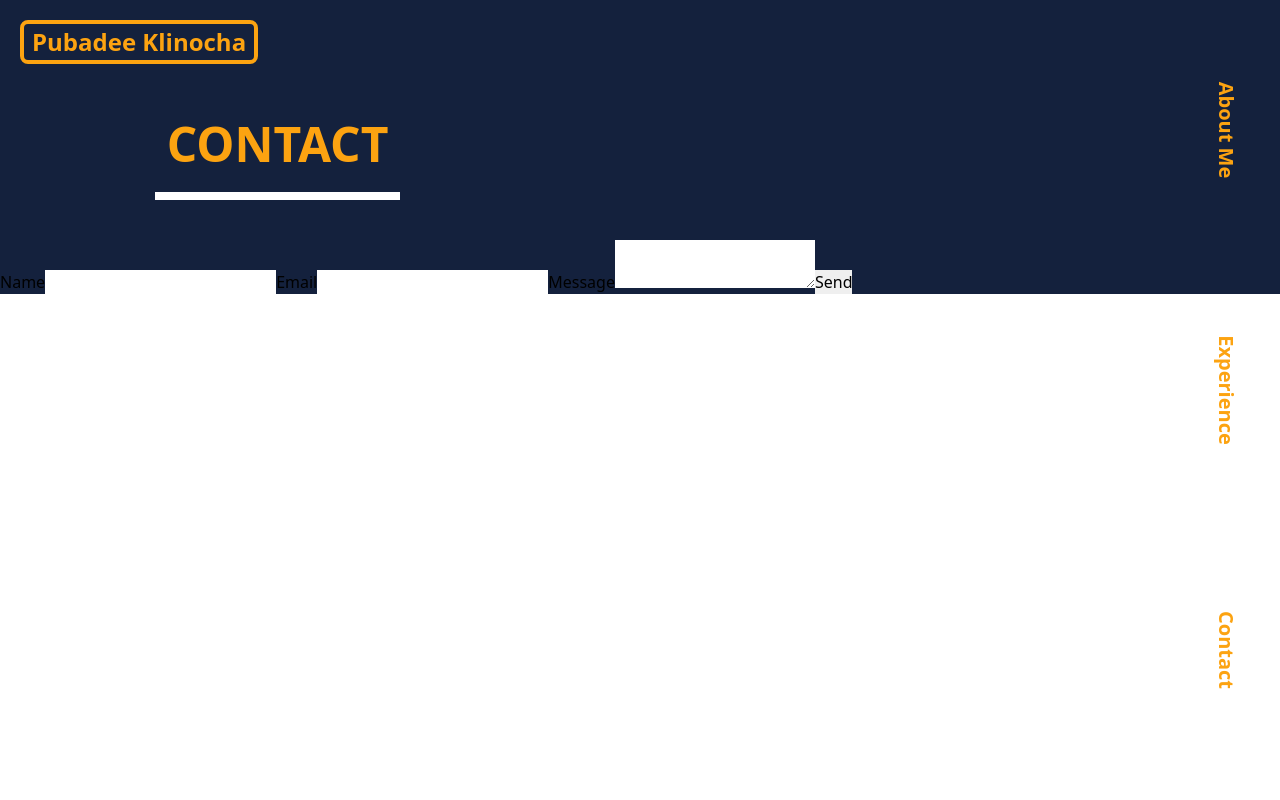
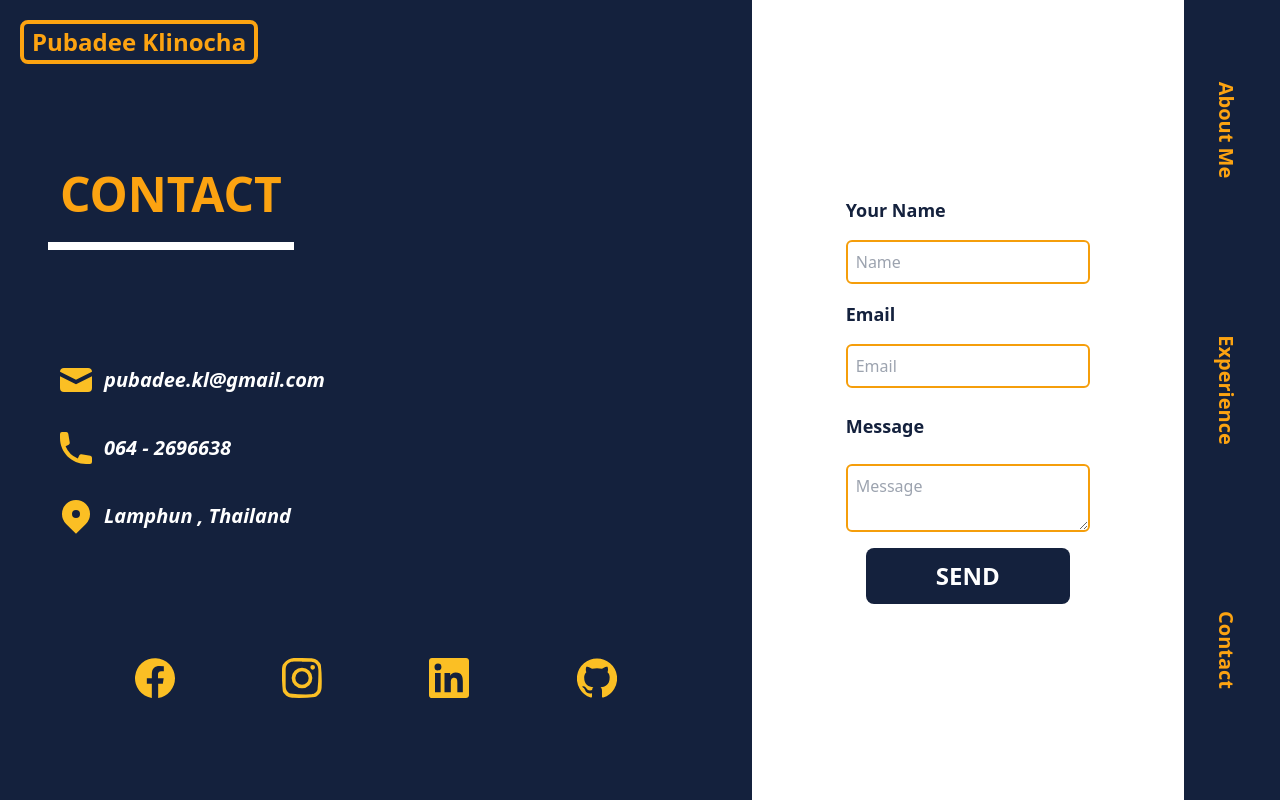
Before and after one commit to poom9091/Portfolios, a Vue app: page /contact in a window 1280 px wide. Built offline with nearby package versions, Linux system fonts and the light colour scheme.

Commit message:
created contact

```diff
--- a/src/components/Contact/Email.vue
+++ b/src/components/Contact/Email.vue
@@ -1,13 +1,15 @@
 <template>
-  <form class="contact-form" @submit.prevent="sendEmail">
-    <label>Name</label>
-    <input type="text" name="user_name">
-    <label>Email</label>
-    <input type="email" name="user_email">
-    <label>Message</label>
-    <textarea name="message"></textarea>
-    <input type="submit" value="Send">
-  </form>
+    <div class=" bg-white py-10 lg:mr-24  w-full lg:w-1/2 flex flex-wrap content-center justify-center  ">
+        <form class=" flex flex-col space-y-4 w-9/12 py-10 px-10 " @submit.prevent="sendEmail">
+            <label class=" text-lg font-bold text-darkblue-cos">Your Name</label>
+            <input class=" border-2 border-yellow-500 rounded-md p-2  " placeholder="Name" type="text" name="user_name">
+            <label class=" text-lg font-bold text-darkblue-cos" >Email</label>
+            <input class=" border-2 border-yellow-500 rounded-md p-2 " placeholder="Email" type="email" name="user_email">
+            <label class=" text-lg font-bold text-darkblue-cos py-2" >Message</label>
+            <textarea class=" border-2 border-yellow-500 rounded-md p-2 " name="message" placeholder="Message" ></textarea>
+            <input class="  bg-darkblue-cos rounded-lg  text-white-cos text-2xl py-3 font-bold uppercase w-10/12 mx-auto hover:bg-yellow-cos"  type="submit" value="Send">
+        </form>
+    </div>
 </template>
 
 <script>
--- a/src/components/Home/contact.vue
+++ b/src/components/Home/contact.vue
@@ -37,7 +37,7 @@ export default {
       },
    methods:{
       toLink(link) {
-      window.location.href = link;
+        window.location.href = link;
     },
    }
 }
--- a/src/views/contact.vue
+++ b/src/views/contact.vue
@@ -1,11 +1,58 @@
 <template>
-   <div class=" bg-darkblue-cos ">
-      <div  class="w-screen h-full  md:w-5/6 mx-auto pt-20 pb-10 md:pt-28 px-12 flex flex-col space-y-5">
-         <div class="h2 text-5xl  border-white border-b-8 pb-6 uppercase">
-            Contact
+   <div class="bg-darkblue-cos">
+   <transition name ="slide-fade" >
+      <div v-if="show" class="  flex  flex-col lg:flex-row ">
+         <div  class="w-screen h-screen  md:w-5/6 mx-auto pt-20 pb-10 md:pt-28 px-12 flex flex-col justify-around ">
+            <div class="h2 text-5xl  border-white border-b-8 pb-6 uppercase">
+               Contact
+            </div>
+            <div class=" space-y-2">
+               <div class="flex items-center hover:bg-hover-icon max-w-max w-auto p-2 rounded-xl">
+                  <svg xmlns="http://www.w3.org/2000/svg" viewBox="0 0 20 20" fill="currentColor" class="fill-current text-yellow-400 h-10">
+                     <path d="M2.003 5.884L10 9.882l7.997-3.998A2 2 0 0016 4H4a2 2 0 00-1.997 1.884z" />
+                     <path d="M18 8.118l-8 4-8-4V14a2 2 0 002 2h12a2 2 0 002-2V8.118z" />
+                  </svg>
+                  <p class=" text-white text-xl p-2 italic font-bold">pubadee.kl@gmail.com</p>
+               </div>
+               <div class="flex items-center hover:bg-hover-icon max-w-max w-auto p-2 rounded-xl">
+                  <svg xmlns="http://www.w3.org/2000/svg" viewBox="0 0 20 20" fill="currentColor"  class="fill-current text-yellow-400 h-10">
+                     <path d="M2 3a1 1 0 011-1h2.153a1 1 0 01.986.836l.74 4.435a1 1 0 01-.54 1.06l-1.548.773a11.037 11.037 0 006.105 6.105l.774-1.548a1 1 0 011.059-.54l4.435.74a1 1 0 01.836.986V17a1 1 0 01-1 1h-2C7.82 18 2 12.18 2 5V3z" />
+                  </svg>
+                  <p class=" text-white text-xl p-2 italic font-bold">064 - 2696638</p>
+               </div>
+               <div class="flex items-center hover:bg-hover-icon max-w-max w-auto p-2 rounded-xl">
+                  <svg xmlns="http://www.w3.org/2000/svg" viewBox="0 0 20 20" fill="currentColor" class="fill-current text-yellow-400 h-10">
+                     <path fill-rule="evenodd" d="M5.05 4.05a7 7 0 119.9 9.9L10 18.9l-4.95-4.95a7 7 0 010-9.9zM10 11a2 2 0 100-4 2 2 0 000 4z" clip-rule="evenodd" />
+                  </svg>
+                  <p class=" text-white text-xl p-2 italic font-bold">Lamphun , Thailand</p>
+               </div>
+            </div>
+            <div class="flex justify-evenly ">
+               <button @click="toLink(facebook)" class=" hover:bg-yellow-cos rounded-lg p-3 px-5 group transition duration-150 ease-in-out transform hover:-translate-y-1">
+                  <svg xmlns="http://www.w3.org/2000/svg" viewBox="0 0 24 24" class="fill-current text-yellow-400 h-10 group-hover:text-white">
+                     <path d="M24 12a12 12 0 10-13.9 12v-8.5h-3v-3.4h3V9.4c0-3 1.8-4.6 4.6-4.6l2.6.2v3h-1.5c-1.5 0-2 .9-2 1.8v2.3h3.4l-.5 3.4h-2.8V24A12 12 0 0024 12.1z"/>
+                  </svg>
+               </button>
+               <button @click="toLink(ig)" class=" hover:bg-yellow-cos rounded-lg p-3 px-5 group transition duration-150 ease-in-out transform hover:-translate-y-1">
+                  <svg viewBox="0 0 24 24" xmlns="http://www.w3.org/2000/svg" class="fill-current text-yellow-400 h-10 group-hover:text-white">
+                     <path d="M12 0H7C5.9.2 5 .4 4.2.7c-.7.3-1.4.7-2 1.4S.8 3.4.5 4.1c-.3.8-.5 1.7-.5 3a83.6 83.6 0 00.5 12.8c.3.7.7 1.4 1.4 2 .7.8 1.3 1.2 2.1 1.5.8.3 1.7.5 3 .5a83.6 83.6 0 0012.8-.5c.7-.3 1.4-.7 2-1.4.8-.7 1.2-1.3 1.5-2.1.3-.8.5-1.7.5-3a83.6 83.6 0 00-.5-12.8c-.3-.7-.7-1.4-1.4-2-.7-.8-1.3-1.2-2.1-1.5-.8-.3-1.7-.5-3-.5L12 0zm0 2.2h4.8c1.2 0 1.9.3 2.3.4.5.3 1 .5 1.4 1 .4.4.6.8.9 1.3.1.4.3 1 .4 2.2a84 84 0 01-.5 12c-.2.5-.4 1-.9 1.4-.4.4-.8.6-1.3.9-.5.1-1.1.3-2.3.4a84.5 84.5 0 01-12-.5c-.5-.2-.9-.4-1.3-.9-.4-.4-.7-.8-.9-1.3-.2-.5-.4-1.1-.4-2.3V12 7c0-1.1.2-1.8.4-2.2.2-.6.5-1 .9-1.4.4-.4.8-.7 1.4-.9.4-.2 1-.3 2.2-.4H12zm0 3.6a6.2 6.2 0 100 12.4 6.2 6.2 0 000-12.4zM12 16a4 4 0 110-8 4 4 0 010 8zm7.8-10.4a1.4 1.4 0 11-2.8 0 1.4 1.4 0 012.8 0z"/>
+                  </svg>
+               </button>
+               <button @click="toLink(linkin)" class=" hover:bg-yellow-cos rounded-lg p-3 px-5 group transition duration-150 ease-in-out transform hover:-translate-y-1">
+                  <svg viewBox="0 0 24 24" xmlns="http://www.w3.org/2000/svg" class="fill-current text-yellow-400 h-10 group-hover:text-white ">
+                     <path d="M20.4 20.5H17v-5.6c0-1.3 0-3-1.9-3-1.8 0-2 1.4-2 2.9v5.7H9.3V9h3.4v1.6c.5-1 1.6-1.9 3.4-1.9 3.6 0 4.2 2.4 4.2 5.5v6.3zm-15-13a2 2 0 110-4.2 2 2 0 010 4.1zm1.7 13H3.6V9H7v11.5zM22.2 0H1.8C.8 0 0 .8 0 1.7v20.6c0 1 .8 1.7 1.8 1.7h20.4c1 0 1.8-.8 1.8-1.7V1.7c0-1-.8-1.7-1.8-1.7z"/>
+                  </svg>
+               </button>
+               <button @click="toLink(git)" class=" hover:bg-yellow-cos rounded-lg p-3 px-5 group transition duration-150 ease-in-out transform hover:-translate-y-1">
+                  <svg viewBox="0 0 24 24" xmlns="http://www.w3.org/2000/svg" class="fill-current text-yellow-400 h-10 group-hover:text-white ">
+                     <path d="M12 .3a12 12 0 00-3.8 23.4c.6.1.8-.3.8-.6v-2c-3.3.7-4-1.6-4-1.6-.6-1.4-1.4-1.8-1.4-1.8-1-.7.1-.7.1-.7 1.2 0 1.9 1.2 1.9 1.2 1 1.8 2.8 1.3 3.5 1 0-.8.4-1.3.7-1.6-2.7-.3-5.5-1.3-5.5-6 0-1.2.5-2.3 1.3-3.1-.2-.4-.6-1.6 0-3.2 0 0 1-.3 3.4 1.2a11.5 11.5 0 016 0c2.3-1.5 3.3-1.2 3.3-1.2.6 1.6.2 2.8 0 3.2.9.8 1.3 1.9 1.3 3.2 0 4.6-2.8 5.6-5.5 5.9.5.4.9 1 .9 2.2v3.3c0 .3.1.7.8.6A12 12 0 0012 .3"/>
+                  </svg>
+               </button>
+            </div>
          </div>
+         <Email />
       </div>
-      <Email/>
+   </transition>
    </div>
 </template>
 
@@ -14,10 +61,36 @@ import Email from '../components/Contact/Email.vue'
 export default {
    components:{
       Email
-   }
+   },
+   data(){
+      return{
+         facebook:'https://www.facebook.com/pubadee.klinocha/',
+         ig: 'https://www.instagram.com/pubadee_nz91/',
+         git: 'https://github.com/poom9091',
+         linkin:'https://www.linkedin.com/in/pubadee-klinocha-6b45631b7/',
+         show:false
+      }
+   },
+   mounted(){
+      this.show=true
+   },
+   methods:{
+    toLink(link) {
+      window.location.href = link;
+    },
+   },
 }
 </script>
 
 <style>
-
+   .slide-fade-enter-active {
+        transition: all .8s ease;
+    }
+    .slide-fade-leave-active {
+        transition: all .8s cubic-bezier(1.0, 0.5, 0.8, 1.0);
+    }
+    .slide-fade-enter, .slide-fade-leave-to  {
+        transform: translateX(10px);
+        opacity: 0;
+    }
 </style>
```
